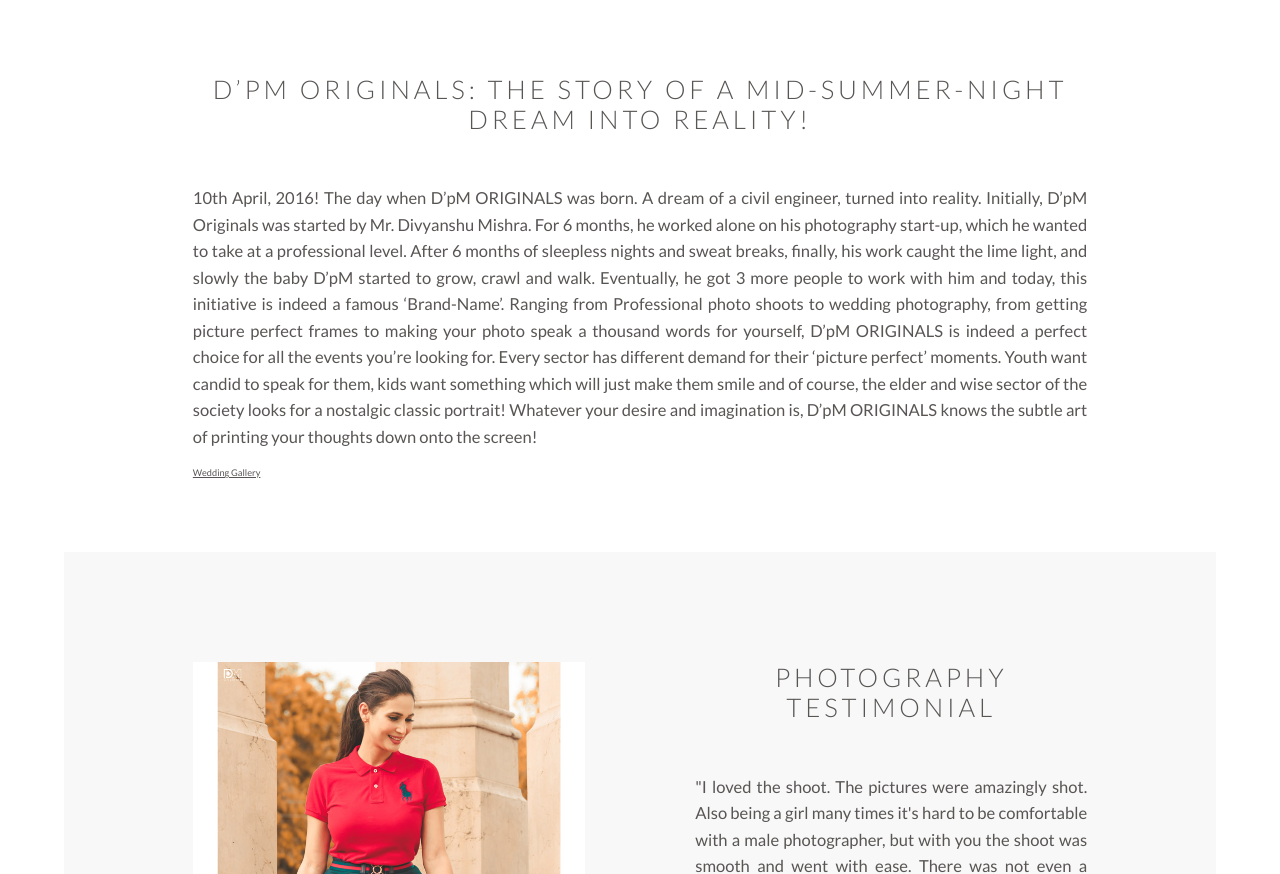
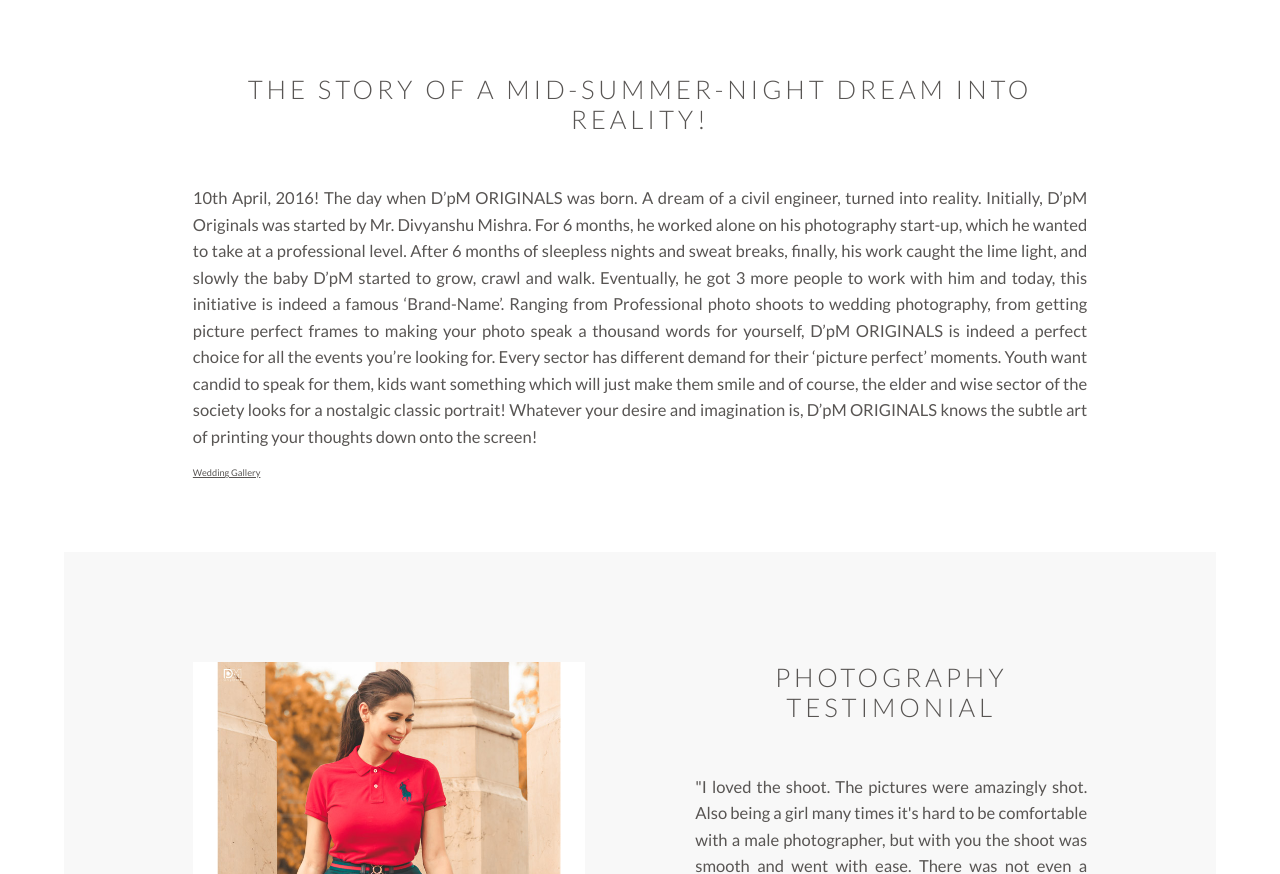
Before and after one commit to alokpandey11/dpm, a plain HTML site: page index.html in a window 1280 px wide. Shown: the part 867-1741 px from the top of the page. Drawn offline with Linux system fonts and the light colour scheme.

Commit message:
text change

```diff
--- a/index.html
+++ b/index.html
@@ -99,7 +99,7 @@
 
                           <div class="contentStrip scrollRevealLarger contentStrip scrollRevealLarger cf hasTitle textOnly">
                                 <div class="contentStripText">
-                                <h1>D’pM ORIGINALS: The story of a mid-summer-night dream into reality!</h1>
+                                <h1>The story of a mid-summer-night dream into reality!</h1>
                                 <p>10th April, 2016! The day when D’pM ORIGINALS was born. A dream of a civil engineer, turned into reality.
                                   Initially, D’pM Originals was started by Mr. Divyanshu Mishra. For 6 months, he worked alone on his photography start-up, which he wanted to take at a professional level. After 6 months of sleepless nights and sweat breaks, finally, his work caught the lime light, and slowly the baby D’pM started to grow, crawl and walk. Eventually, he got 3 more people to work with him and today, this initiative is indeed a famous ‘Brand-Name’.
                                   Ranging from Professional photo shoots to wedding photography, from getting picture perfect frames to making your photo speak a thousand words for yourself, D’pM ORIGINALS is indeed a perfect choice for all the events you’re looking for.
```
